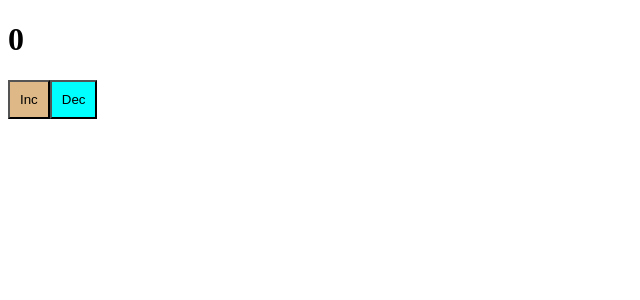
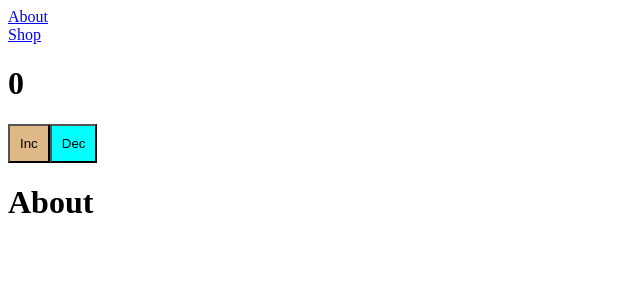
Before and after one commit to Chekirko/Webpack-course, a React app: page /about in a window 1280 px wide. Shown: the top 300 px of the page, without its empty margins (0-640 px from the left). Built offline with nearby package versions, Linux system fonts and the light colour scheme.

Commit message:
add routing

```diff
--- a/package.json
+++ b/package.json
@@ -16,6 +16,7 @@
     "@types/react": "^18.2.25",
     "@types/react-dom": "^18.2.11",
     "@types/webpack": "^5.28.3",
+    "@types/webpack-bundle-analyzer": "^4.6.1",
     "@types/webpack-dev-server": "^4.7.2",
     "css-loader": "^6.8.1",
     "html-webpack-plugin": "^5.5.3",
@@ -27,11 +28,13 @@
     "ts-node": "^10.9.1",
     "typescript": "^5.2.2",
     "webpack": "^5.90.0",
+    "webpack-bundle-analyzer": "^4.9.1",
     "webpack-cli": "^5.1.4",
     "webpack-dev-server": "^4.15.1"
   },
   "dependencies": {
     "react": "^18.2.0",
-    "react-dom": "^18.2.0"
+    "react-dom": "^18.2.0",
+    "react-router-dom": "^6.16.0"
   }
 }
--- a/src/components/App/App.tsx
+++ b/src/components/App/App.tsx
@@ -1,5 +1,6 @@
 import React, { useState } from 'react';
 import classes from './App.module.scss';
+import { Link, Outlet } from 'react-router-dom';
 
 export const App = () => {
   const [count, setCount] = useState<number>(0);
@@ -8,6 +9,9 @@
   const decrement = () => setCount(prev => prev - 1);
   return (
     <>
+      <Link to={'/about'}>About</Link>
+      <br />
+      <Link to={'/shop'}>Shop</Link>
       <h1>{count}</h1>
       <button className={classes.buttonYellow} onClick={increment}>
         Inc
@@ -15,6 +19,8 @@
       <button className={classes.buttonBlue} onClick={decrement}>
         Dec
       </button>
+
+      <Outlet />
     </>
   );
 };
--- a/src/index.tsx
+++ b/src/index.tsx
@@ -1,10 +1,9 @@
 import { createRoot } from 'react-dom/client';
 import { App } from './components/App/App';
-
-// import { createBrowserRouter, RouterProvider } from 'react-router-dom';
-// import { LazyAbout } from '@/pages/about/About.lazy';
-// import { Shop } from '@/pages/Shop';
-// import { Suspense } from 'react';
+import { createBrowserRouter, RouterProvider } from 'react-router-dom';
+import { About } from './pages/about';
+import { Shop } from './pages/shop';
+import { Suspense } from 'react';
 
 const root = document.getElementById('root');
 
@@ -14,29 +13,29 @@
 
 const container = createRoot(root);
 
-// const router = createBrowserRouter([
-//   {
-//     path: '/',
-//     element: <App />,
-//     children: [
-//       {
-//         path: '/about',
-//         element: (
-//           <Suspense fallback={'Loading...'}>
-//             <LazyAbout />
-//           </Suspense>
-//         ),
-//       },
-//       {
-//         path: '/shop',
-//         element: (
-//           <Suspense fallback={'Loading...'}>
-//             <Shop />
-//           </Suspense>
-//         ),
-//       },
-//     ],
-//   },
-// ]);
+const router = createBrowserRouter([
+  {
+    path: '/',
+    element: <App />,
+    children: [
+      {
+        path: '/about',
+        element: (
+          <Suspense fallback={'Loading...'}>
+            <About />
+          </Suspense>
+        ),
+      },
+      {
+        path: '/shop',
+        element: (
+          <Suspense fallback={'Loading...'}>
+            <Shop />
+          </Suspense>
+        ),
+      },
+    ],
+  },
+]);
 
-container.render(<App />);
+container.render(<RouterProvider router={router} />);
--- /dev/null
+++ b/src/pages/about/About.lazy.tsx
@@ -0,0 +1,3 @@
+import { lazy } from 'react';
+
+export const LazyAbout = lazy(() => import('./About'));
--- /dev/null
+++ b/src/pages/about/About.tsx
@@ -0,0 +1,6 @@
+import React from 'react';
+
+const About = () => {
+  return <h1>About</h1>;
+};
+export default About;
--- /dev/null
+++ b/src/pages/about/index.ts
@@ -0,0 +1 @@
+export { LazyAbout as About } from './About.lazy';
--- /dev/null
+++ b/src/pages/shop/Shop.lazy.tsx
@@ -0,0 +1,3 @@
+import { lazy } from 'react';
+
+export const LazyShop = lazy(() => import('./Shop'));
--- /dev/null
+++ b/src/pages/shop/Shop.tsx
@@ -0,0 +1,7 @@
+import React from 'react';
+
+const Shop = () => {
+  return <h1>Shop</h1>;
+};
+
+export default Shop;
--- /dev/null
+++ b/src/pages/shop/index.ts
@@ -0,0 +1 @@
+export { LazyShop as Shop } from './Shop.lazy';
--- a/webpack.config.ts
+++ b/webpack.config.ts
@@ -6,6 +6,7 @@
 interface EnvVariables {
   mode: BuildMode;
   port: number;
+  analyzer?: boolean;
 }
 
 export default (env: EnvVariables) => {
@@ -20,6 +21,7 @@
     port: env.port ?? 3000,
     mode: env.mode ?? 'development',
     paths,
+    analyzer: env.analyzer,
   });
   return config;
 };
```
Also changed, not shown: 4 other files (tests, documents, lock files or other folders).
